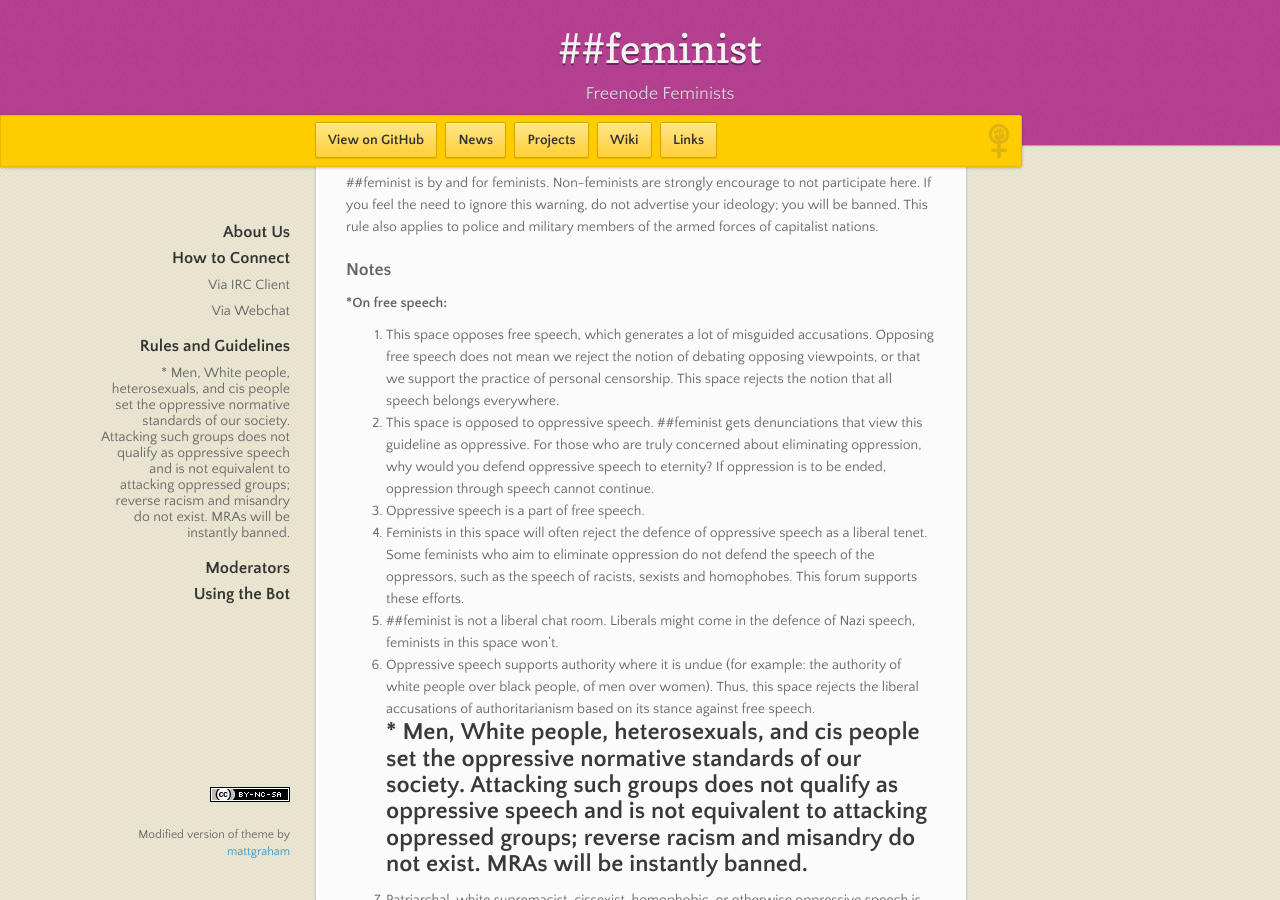
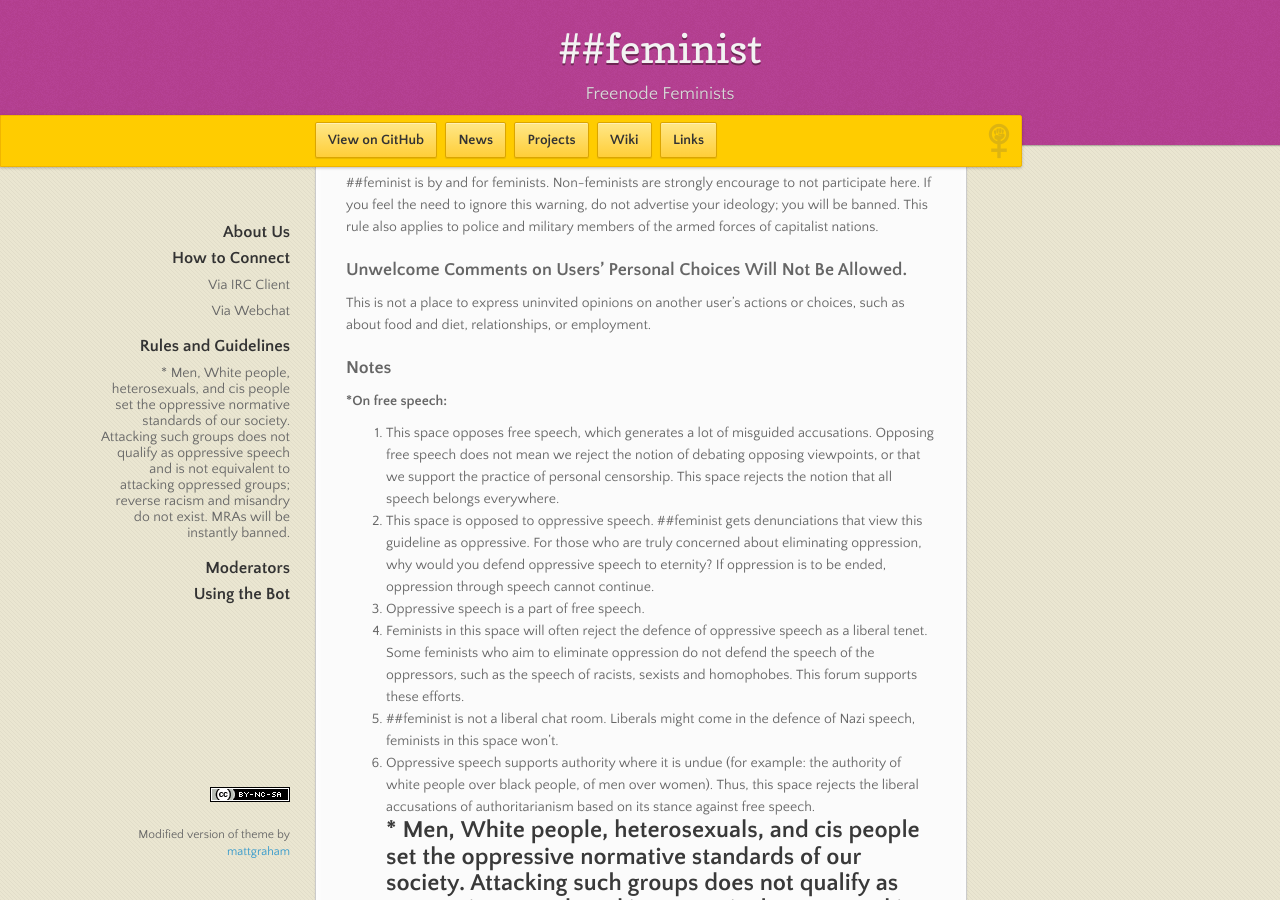
Before and after one commit to feminism-chat/feminism-chat.github.io, a Jekyll site: the page built from index.md, in a window 1280 px wide and 900 px high, scrolled down 1907 px. Built offline with Jekyll 4.4.1, drawn with Linux system fonts in a browser that asks for light colours; nearby versions of some CDN libraries.

Commit message:
Suggest rule about discussion of other users' choices

```diff
--- a/index.md
+++ b/index.md
@@ -69,6 +69,11 @@ We ask that sectarianism be kept to a minimum. While criticism is allowed, we do
 
 \##feminist is by and for feminists. Non-feminists are strongly encourage to not participate here. If you feel the need to ignore this warning, do not advertise your ideology; you will be banned. This rule also applies to police and military members of the armed forces of capitalist nations.
 
+
+### Unwelcome Comments on Users' Personal Choices Will Not Be Allowed.
+This is not a place to express uninvited opinions on another user's actions or choices, such as about food and diet, relationships, or employment.
+
+
 ### Notes
 
 #### *On free speech:
```
